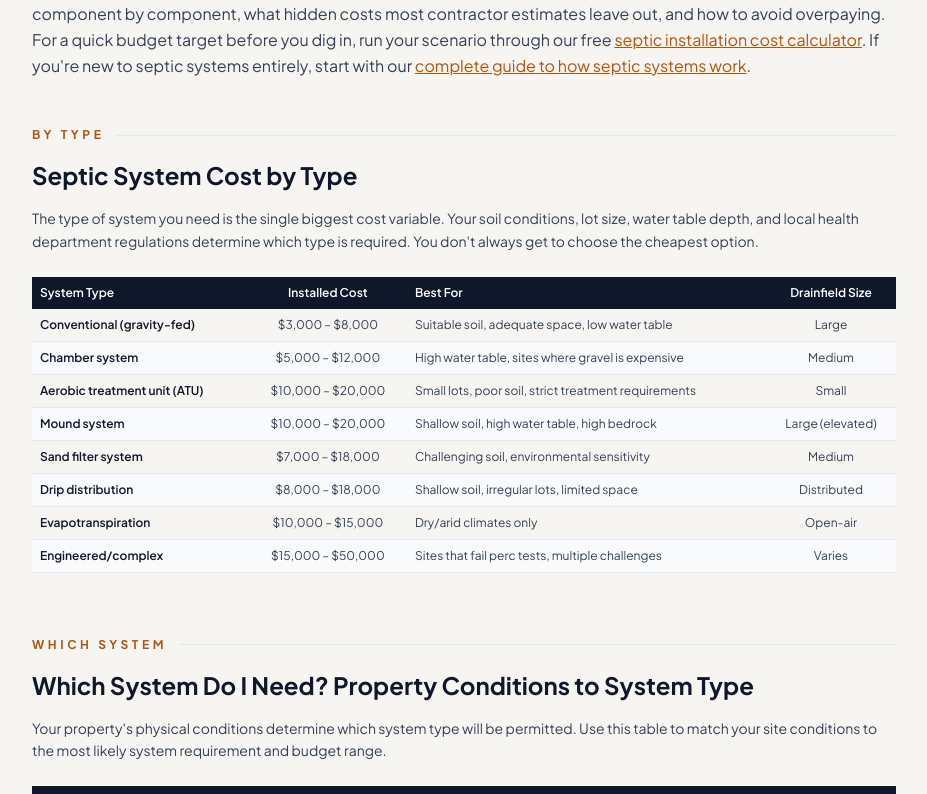
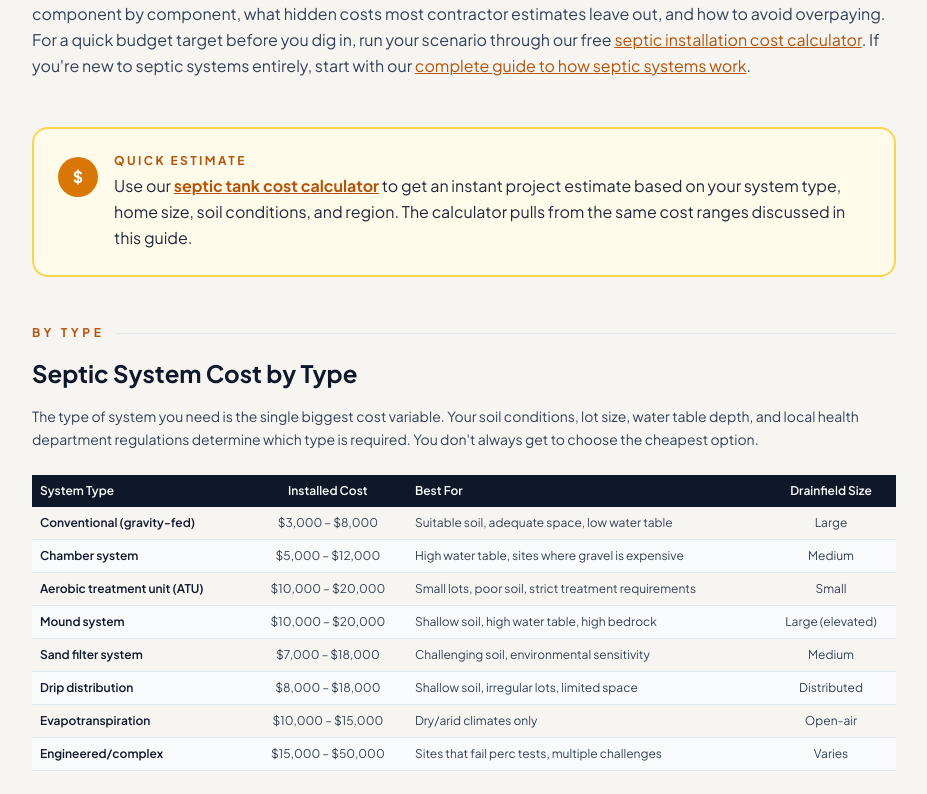
Before and after one commit to thebasementguide2026/theseptic.guide-, a Next.js app: page /cost-guides/septic-system-installation-cost in a window 1280 px wide. Shown: the part 1026-1820 px from the top of the page, without its empty margins (176-1103 px from the left). Built offline with nearby package versions, Linux system fonts and the light colour scheme.

Commit message:
feat(internal-links): link to septic tank cost calculator

```diff
--- a/app/cost-guides/septic-system-installation-cost/page.tsx
+++ b/app/cost-guides/septic-system-installation-cost/page.tsx
@@ -137,6 +137,22 @@ export default function SepticInstallationCostArticle() {
           <p className='text-base text-slate-700 leading-relaxed mb-12'>
             The tables and sections below break down exactly what each system type costs, where your money goes component by component, what hidden costs most contractor estimates leave out, and how to avoid overpaying. For a quick budget target before you dig in, run your scenario through our free <Link href='/cost-guides/septic-tank-cost-calculator' className='text-amber-700 underline hover:text-amber-800'>septic installation cost calculator</Link>. If you&apos;re new to septic systems entirely, start with our <Link href='/articles/complete-septic-guide' className='text-amber-700 underline hover:text-amber-800'>complete guide to how septic systems work</Link>.
           </p>
+
+          {/* Calculator callout */}
+          <div className='mb-12 rounded-2xl border-2 border-amber-300 bg-amber-50 p-6'>
+            <div className='flex items-start space-x-4'>
+              <div className='flex-shrink-0 mt-1'>
+                <span className='inline-flex items-center justify-center w-10 h-10 rounded-full bg-amber-600 text-white font-bold'>$</span>
+              </div>
+              <div>
+                <p className='text-xs font-bold uppercase tracking-[0.2em] text-amber-700 mb-1'>Quick estimate</p>
+                <p className='text-base text-slate-800 leading-relaxed'>
+                  Use our <Link href='/cost-guides/septic-tank-cost-calculator' className='font-bold text-amber-700 underline hover:text-amber-800'>septic tank cost calculator</Link> to get an instant project estimate based on your system type, home size, soil conditions, and region. The calculator pulls from the same cost ranges discussed in this guide.
+                </p>
+              </div>
+            </div>
+          </div>
+
         {/* Section 1 - Cost by Type */}
         <div className='mb-16'>
           <div className='flex items-center space-x-3 mb-4'>
@@ -678,6 +694,10 @@ export default function SepticInstallationCostArticle() {
               <div className='px-4 pb-4 text-slate-600 text-sm'>A failed perc test means conventional systems won&apos;t work. You&apos;ll need an engineered alternative (mound, ATU, sand filter) costing $10,000 to $20,000. In rare cases where no system type is viable, the property may not be buildable.</div>
             </details>
           </div>
+
+          <p className='text-base text-slate-700 leading-relaxed mt-8'>
+            For a personalized cost estimate based on your specific project, use our <Link href='/cost-guides/septic-tank-cost-calculator' className='text-amber-700 underline hover:text-amber-800'>septic tank cost calculator</Link> before requesting installer quotes.
+          </p>
         </div>
 
         {/* Related Guides */}
```
